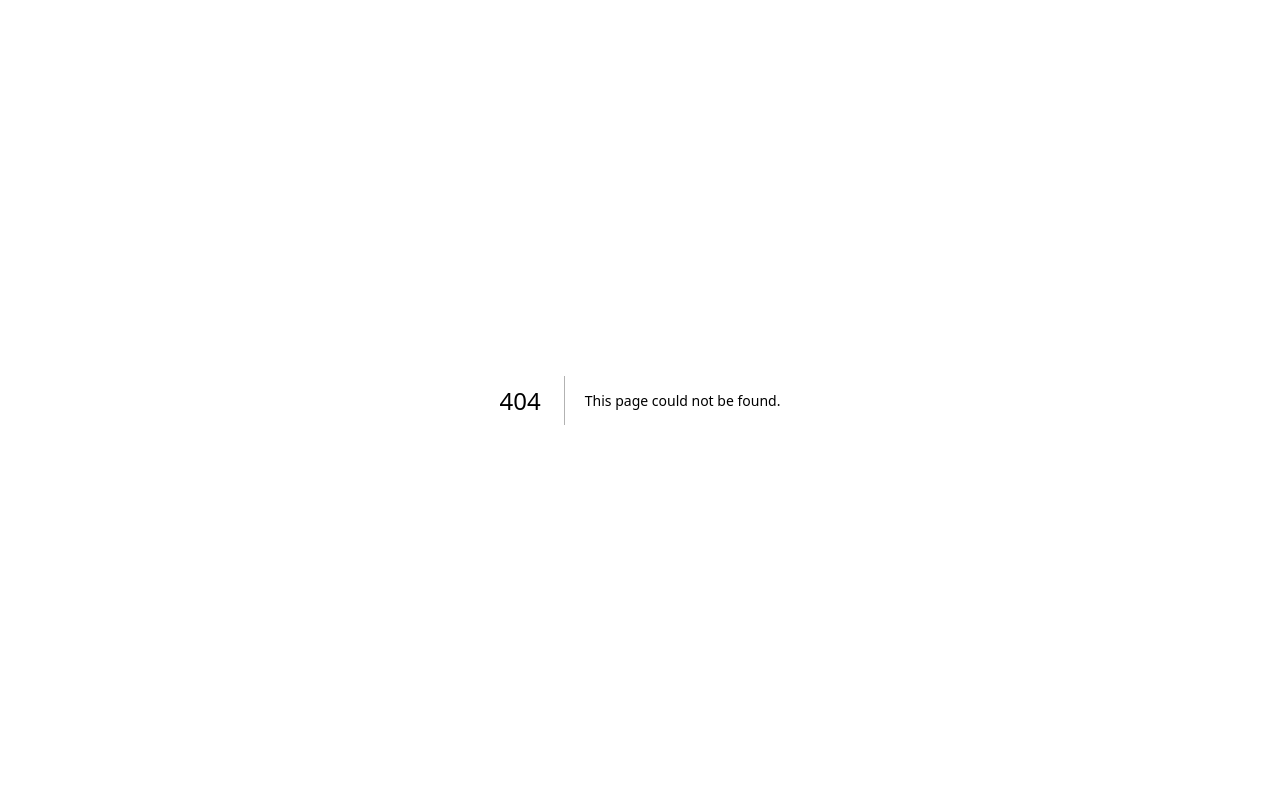
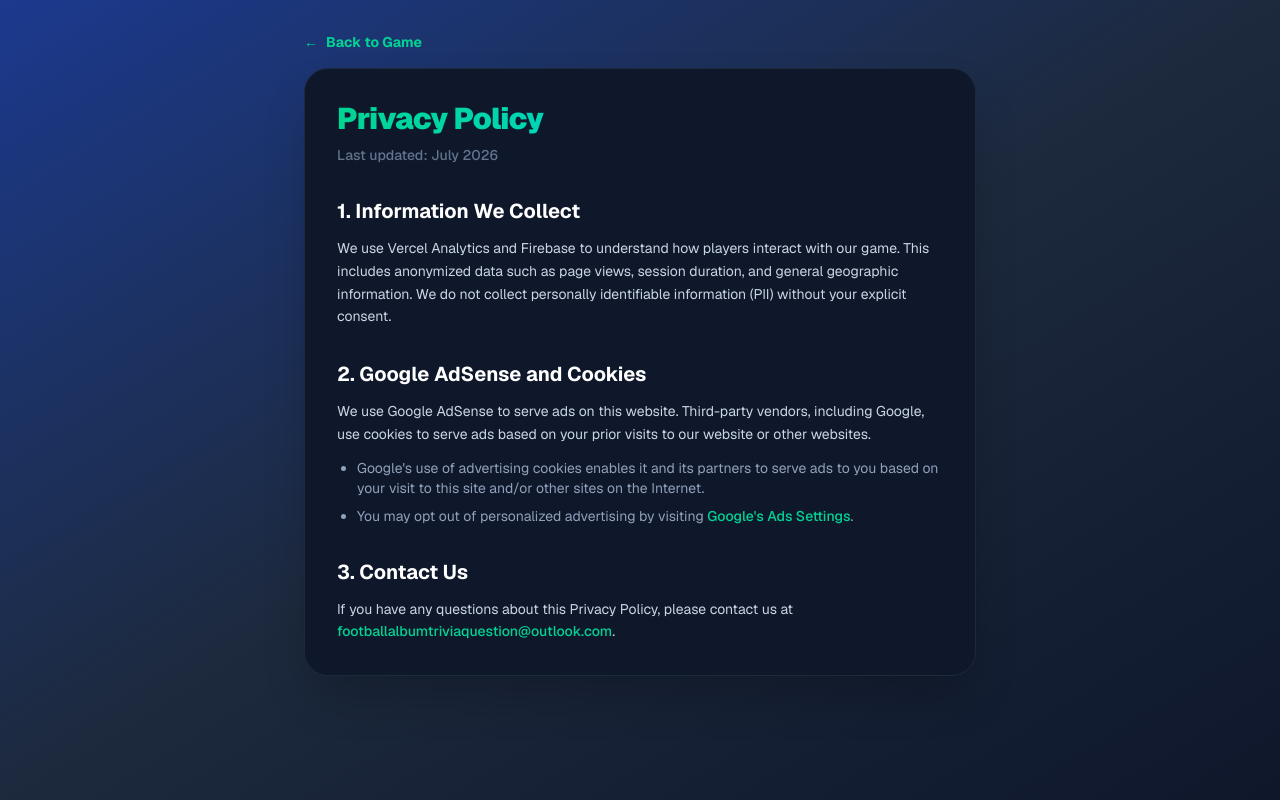
Before and after one commit to salimsalonn-art/football-central-app, a Next.js app: page /privacy in a window 1280 px wide. Before the commit this address had no page. Built offline with nearby package versions, Linux system fonts and the light colour scheme.

Commit message:
Added Privacy Policy page

```diff
--- a/app/page.tsx
+++ b/app/page.tsx
@@ -110,6 +110,15 @@ export default function Home() {
 
       {/* 2. Added the Analytics Component at the bottom */}
       <Analytics />
+    )
+
+      {/* Footer */}
+      <footer className="w-full max-w-md text-center py-6 mt-auto">
+        <a href="/privacy" className="text-xs font-semibold text-slate-500 hover:text-emerald-400 transition-colors">
+          Privacy Policy
+        </a>
+      </footer>
+
     </main>
   );
 }
--- /dev/null
+++ b/app/privacy/page.tsx
@@ -0,0 +1,50 @@
+import Link from "next/link";
+
+export default function PrivacyPolicy() {
+  return (
+    <main className="flex min-h-screen flex-col items-center p-4 bg-gradient-to-br from-blue-900 via-slate-800 to-slate-900 text-slate-300 font-sans">
+
+      {/* Back Button */}
+      <div className="w-full max-w-2xl pt-4">
+        <Link href="/" className="text-emerald-400 hover:text-emerald-300 font-bold text-sm flex items-center gap-2">
+          <span>←</span> Back to Game
+        </Link>
+      </div>
+
+      {/* Policy Content */}
+      <div className="w-full max-w-2xl bg-slate-900 border border-slate-800 rounded-3xl p-8 shadow-2xl mt-4 mb-12">
+        <h1 className="text-3xl font-black text-transparent bg-clip-text bg-gradient-to-r from-emerald-400 to-cyan-400 tracking-tight mb-2">
+          Privacy Policy
+        </h1>
+        <p className="mb-8 text-sm text-slate-500 font-medium">Last updated: July 2026</p>
+
+        <div className="space-y-8">
+          <section>
+            <h2 className="text-xl font-bold text-white mb-3">1. Information We Collect</h2>
+            <p className="leading-relaxed text-sm">
+              We use Vercel Analytics and Firebase to understand how players interact with our game. This includes anonymized data such as page views, session duration, and general geographic information. We do not collect personally identifiable information (PII) without your explicit consent.
+            </p>
+          </section>
+
+          <section>
+            <h2 className="text-xl font-bold text-white mb-3">2. Google AdSense and Cookies</h2>
+            <p className="leading-relaxed text-sm mb-3">
+              We use Google AdSense to serve ads on this website. Third-party vendors, including Google, use cookies to serve ads based on your prior visits to our website or other websites.
+            </p>
+            <ul className="list-disc pl-5 space-y-2 text-sm text-slate-400">
+              <li>Google's use of advertising cookies enables it and its partners to serve ads to you based on your visit to this site and/or other sites on the Internet.</li>
+              <li>You may opt out of personalized advertising by visiting <a href="https://myadcenter.google.com/" className="text-emerald-400 hover:underline font-medium" target="_blank" rel="noreferrer">Google's Ads Settings</a>.</li>
+            </ul>
+          </section>
+
+          <section>
+            <h2 className="text-xl font-bold text-white mb-3">3. Contact Us</h2>
+            <p className="leading-relaxed text-sm">
+              If you have any questions about this Privacy Policy, please contact us at <a href="mailto:footballalbumtriviaquestion@outlook.com" className="text-emerald-400 hover:underline font-medium">footballalbumtriviaquestion@outlook.com</a>.
+            </p>
+          </section>
+        </div>
+      </div>
+    </main>
+  );
+}
```
